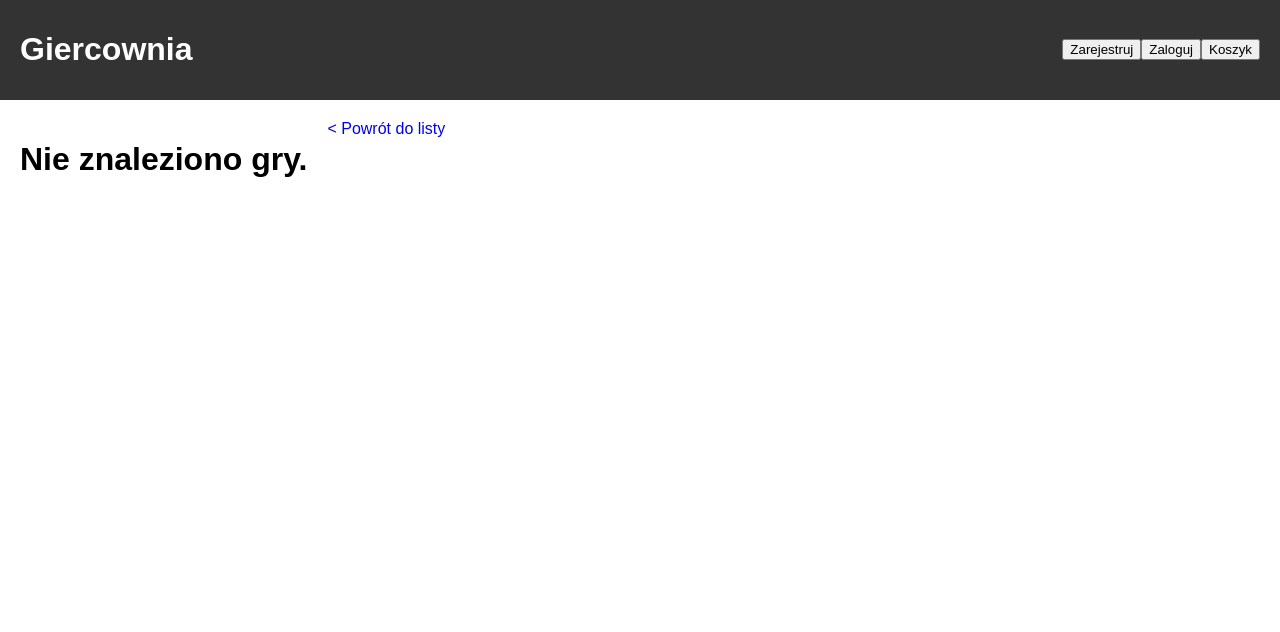
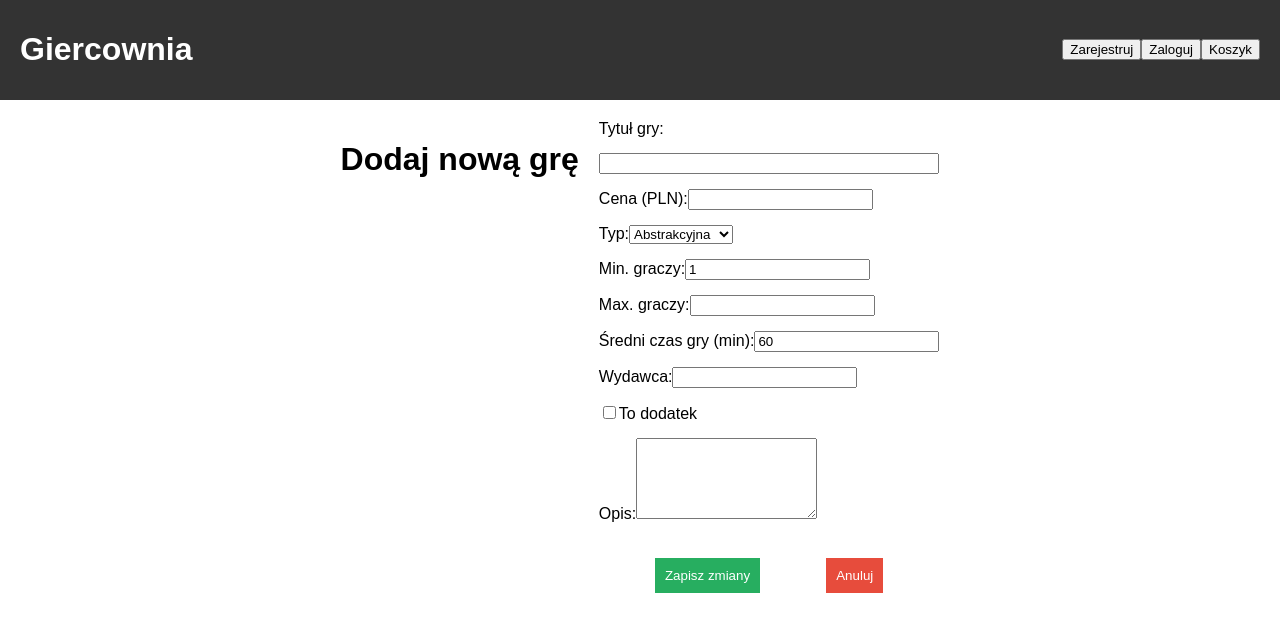
Before and after one commit to awajbl/Programowanie-Interfejsow-Webowych, a Next.js app in the folder lab3/giercownia/: page /games/add in a window 1280 px wide. Shown: the top 632 px of the page. Built offline with nearby package versions, Linux system fonts and the light colour scheme.

Commit message:
zadanie na 4 bez formatowania

```diff
--- a/lab3/giercownia/app/games/[id]/page.js
+++ b/lab3/giercownia/app/games/[id]/page.js
@@ -1,23 +1,23 @@
-"use client"; // Musimy użyć trybu klienta, aby korzystać z hooków
-
+"use client";
 import { use } from "react";
 import gamesData from "@/data/board-games.json";
 import Link from "next/link";
 
 export default function GameDetails({ params }) {
-  // Rozpakowujemy promise params za pomocą hooka use()
   const resolvedParams = use(params);
 
-  // Szukamy gry w danych na podstawie id
   const game = gamesData.board_games.find(g => g.id === parseInt(resolvedParams.id));
 
-  const addPlaceholder = (e) => {
+
+  const placeholderImage = (e) => {
     e.target.src = "/placeholder_300x300.webp";
+    console.log("Nie znaleziono obrazu.")
   };
+
 
   if (!game) {
     return (
-      <main style={{ padding: "20px" }}>
+      <main>
         <h1>Nie znaleziono gry.</h1>
         <Link href="/" style={{textDecoration: 'none'}}>&#60; Powrót do listy</Link>
       </main>
@@ -41,7 +41,7 @@ export default function GameDetails({ params }) {
               <img
                 key={index}
                 src={`/${img}`}
-                onError={addPlaceholder}
+                onError={placeholderImage}
                 alt={`${game.title} - zdjęcie ${index + 1}`}
                 style={{ width: '300px', height: 'auto', borderRadius: '8px', border: '1px solid #ddd' }}
               />
@@ -70,6 +70,13 @@ export default function GameDetails({ params }) {
               Cena: {game.price_pln} zł
             </p>
           </div>
+
+
+          <Link href={`/games/${resolvedParams.id}/edit`}>
+          <button style={{ marginTop: "40px", padding: '8px 15px', background: '#f39c12', color: 'white', border: 'none', borderRadius: '4px', cursor: 'pointer' }}>
+            Edytuj grę
+          </button>
+        </Link>
         </div>
       </section>
     </main>
--- /dev/null
+++ b/lab3/giercownia/app/games/add/page.js
@@ -0,0 +1,128 @@
+"use client";
+import { useState, use, useEffect } from "react";
+import gamesData from "@/data/board-games.json";
+import Link from "next/link";
+import { useRouter } from "next/navigation";
+
+export default function GameForm({ params }) {
+  const router = useRouter();
+  const resolvedParams = params ? use(params) : null;
+  const isEditMode = !!resolvedParams?.id;
+
+  const [formData, setFormData] = useState({
+    title: "",
+    price_pln: "",
+    type: "ekonomiczna",
+    min_players: 1,
+    max_players: "",
+    avg_play_time_minutes: 60,
+    publisher: "",
+    is_expansion: false,
+    description: ""
+  });
+
+  useEffect(() => {
+    if (isEditMode) {
+      const game = gamesData.board_games.find(g => g.id === parseInt(resolvedParams.id));
+      if (game) {
+        setFormData({
+          ...game,
+          description: game.description.join("\n") // textarea
+        });
+      }
+    }
+  }, [isEditMode, resolvedParams]);
+
+  const handleSubmit = (e) => {
+    e.preventDefault();
+    console.log("Dane do zapisu (tymczasowe):", {
+      ...formData,
+      id: isEditMode ? parseInt(resolvedParams.id) : Date.now(),
+      description: formData.description.split("\n") // Rozbijamy tekst z powrotem na tablicę
+    });
+    alert(isEditMode ? "Zaktualizowano (log w konsoli)" : "Dodano nową grę (log w konsoli)");
+    router.push("/");
+  };
+
+  return (
+    <main style={{ padding: "20px", margin: "auto" }}>
+      <h1>{isEditMode ? "Edytuj grę" : "Dodaj nową grę"}</h1>
+
+      <form onSubmit={handleSubmit} style={{ display: "flex", flexDirection: "column", gap: "15px" }}>
+
+        <label>Tytuł gry:</label>
+        <input type="text" value={formData.title} required
+          onChange={(e) => setFormData({...formData, title: e.target.value})} />
+
+        <div>
+        <label>Cena (PLN):</label>
+        <input type="number" step="0.01" min="0.01" value={formData.price_pln} required
+            onChange={(e) => setFormData({...formData, price_pln: e.target.value})} />
+        </div>
+
+        <div>
+        <label>Typ:</label>
+        <select value={formData.type} onChange={(e) => setFormData({...formData, type: e.target.value})}>
+              <option>Abstrakcyjna</option>
+              <option>Ekonomiczna</option>
+              <option>Karciana</option>
+              <option>Kooperacyjna</option>
+              <option>Przygodowa</option>
+              <option>Rodzinna</option>
+              <option>Towarzyska</option>
+            </select>
+        </div>
+
+        <div>
+        <label>Min. graczy:</label>
+        <input type="number"  min="1" value={formData.min_players} required
+            onChange={(e) => setFormData({...formData, min_players: e.target.value})} />
+        </div>
+
+        <div>
+          <label>Max. graczy:</label>
+          <input type="number" min="1" value={formData.max_players} required
+              onChange={(e) => setFormData({...formData, max_players: e.target.value})} />
+        </div>
+
+        <div>
+          <label>Średni czas gry (min):</label>
+          <input type="number" min="1" value={formData.avg_play_time_minutes} required
+            onChange={(e) => setFormData({...formData, avg_play_time_minutes: e.target.value})} />
+        </div>
+
+        <div>
+          <label>Wydawca:</label>
+          <input type="text" value={formData.publisher}
+            onChange={(e) => setFormData({...formData, publisher: e.target.value})} />
+        </div>
+
+        <div>
+          <label>
+            <input type="checkbox" checked={formData.is_expansion}
+              onChange={(e) => setFormData({...formData, is_expansion: e.target.checked})} />
+            To dodatek
+          </label>
+        </div>
+
+        <div>
+          <label>Opis:</label>
+          <textarea rows="5" value={formData.description}
+            onChange={(e) => setFormData({...formData, description: e.target.value})} />
+        </div>
+
+
+        <div style={{ marginTop: "20px", display: "flex", justifyContent: "space-evenly", gap: "10px" }}>
+          <button type="submit" style={{ padding: "10px", background: "#27ae60", color: "white", border: "none", cursor: "pointer" }}>
+            Zapisz zmiany
+          </button>
+          <Link href="/">
+            <button type="button" style={{padding: "10px", background: "#e74c3c", color: "white", border: "none", cursor: "pointer" }}>
+              Anuluj
+            </button>
+          </Link>
+        </div>
+      </form>
+    </main>
+  );
+}
```
Also changed, not shown: lab3/giercownia/app/games/[id]/edit/page.js (added, +128 -0 lines), lab3/giercownia/app/page.js (+10 -5 lines).
